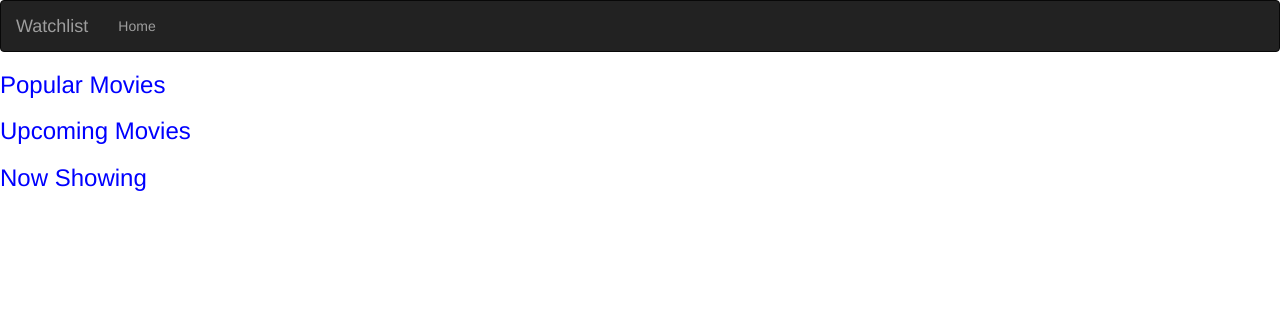
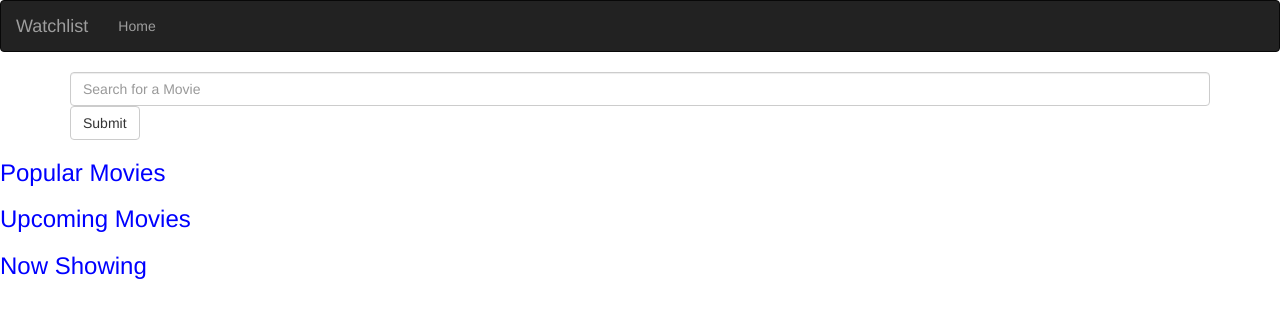
Before and after one commit to Kips-alih/Watchlist, a Flask app: template app/templates/index.html in a window 1280 px wide. Shown: the top 318 px of the page. Run offline with Flask 2, Linux system fonts and the light colour scheme; the template is opened without the code that fills it, so the values that code supplies are empty; parts of the project's set-up code (start-up, migrations or seed data) failed here and were passed over; some libraries are stand-ins or nearby versions.

Commit message:
Create search form

```diff
--- a/app/templates/index.html
+++ b/app/templates/index.html
@@ -10,6 +10,13 @@
 
 <!-- Content block -->
 {% block content %}
+<div class="container">
+    <form>
+        <input type="text" name="movie_query" placeholder="Search for a Movie" class="form-control">
+        <input type="submit"  value="Submit" class="btn btn-default">
+    </form>
+
+</div>
 
 <!-- Popular movie -->
 <h3> Popular Movies</h3>
```
